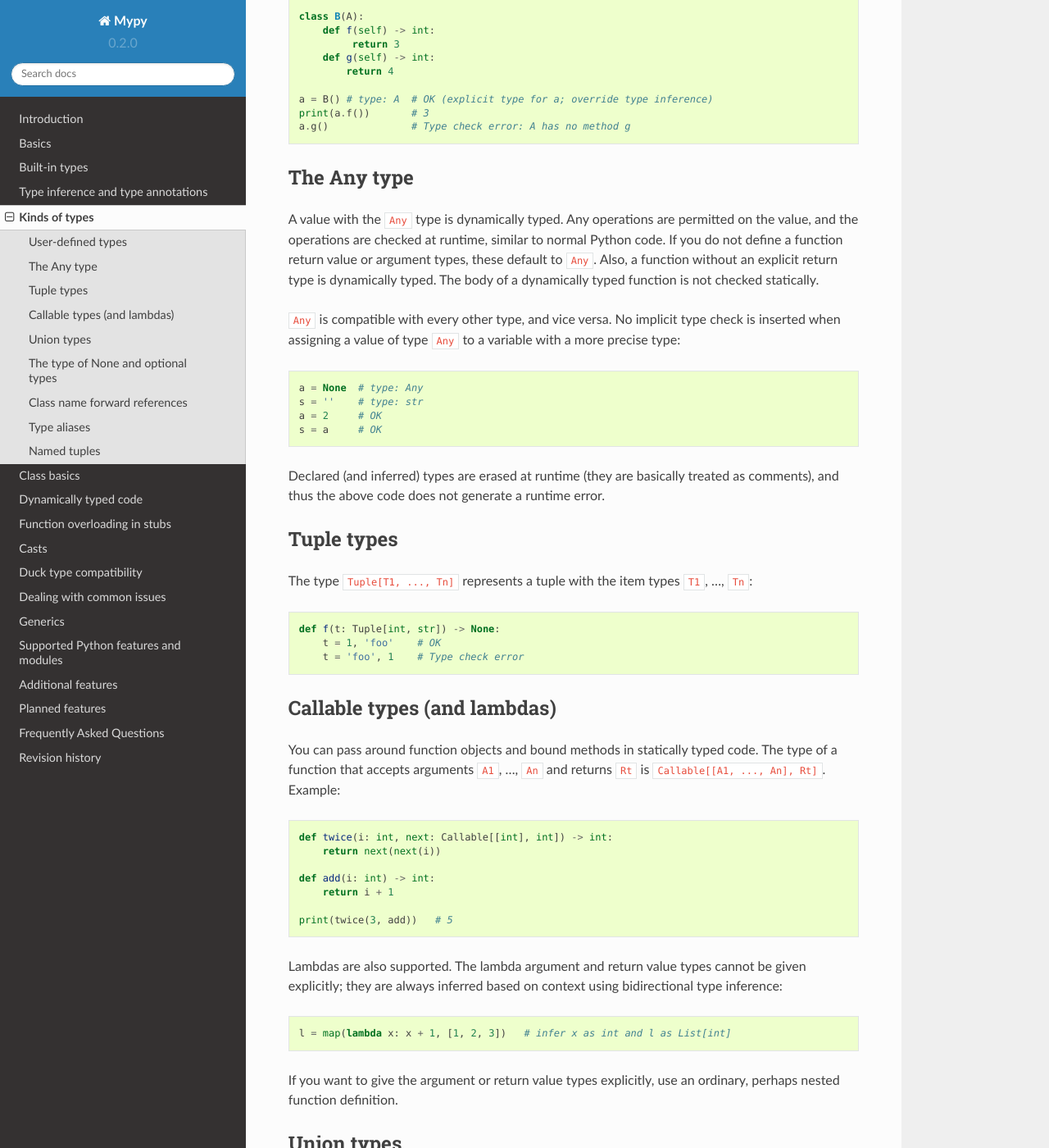
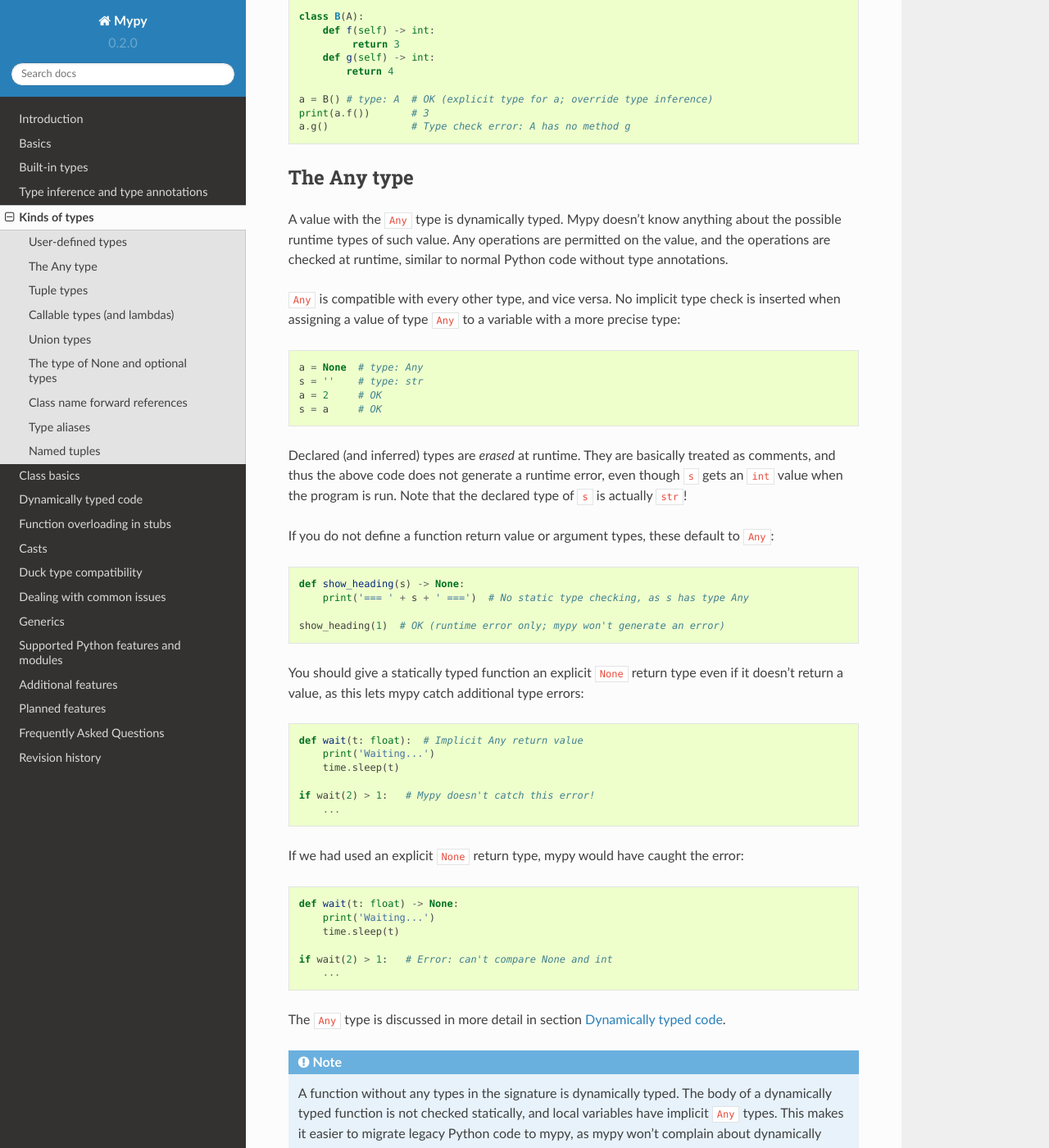
Before and after one commit to lucalysoft/mypy, a Sphinx documentation site: the page built from docs/source/kinds_of_types.rst, in a window 1280 px wide and 1400 px high, scrolled down 357 px. Shown: the whole window at 82% size. Built offline with Sphinx 7.4.7 and the Read the Docs theme 2.0.0, drawn with Linux system fonts in a browser that asks for light colours; some of the changed text lies outside the part shown.

Commit message:
Improve Any type documentation
Give more and better explanations and examples and fix out-of-date
explanations.

```diff
--- a/docs/source/kinds_of_types.rst
+++ b/docs/source/kinds_of_types.rst
@@ -27,12 +27,10 @@ compatible with all superclasses. All values are compatible with the
 The Any type
 ************
 
-A value with the ``Any`` type is dynamically typed. Any operations are
-permitted on the value, and the operations are checked at runtime,
-similar to normal Python code. If you do not define a function return
-value or argument types, these default to ``Any``. Also, a function
-without an explicit return type is dynamically typed. The body of a
-dynamically typed function is not checked statically.
+A value with the ``Any`` type is dynamically typed. Mypy doesn't know
+anything about the possible runtime types of such value. Any
+operations are permitted on the value, and the operations are checked
+at runtime, similar to normal Python code without type annotations.
 
 ``Any`` is compatible with every other type, and vice versa. No
 implicit type check is inserted when assigning a value of type ``Any``
@@ -45,9 +43,56 @@ to a variable with a more precise type:
    a = 2     # OK
    s = a     # OK
 
-Declared (and inferred) types are erased at runtime (they are
-basically treated as comments), and thus the above code does not
-generate a runtime error.
+Declared (and inferred) types are *erased* at runtime. They are
+basically treated as comments, and thus the above code does not
+generate a runtime error, even though ``s`` gets an ``int`` value when
+the program is run. Note that the declared type of ``s`` is actually
+``str``!
+
+If you do not define a function return value or argument types, these
+default to ``Any``:
+
+.. code-block:: python
+
+   def show_heading(s) -> None:
+       print('=== ' + s + ' ===')  # No static type checking, as s has type Any
+
+   show_heading(1)  # OK (runtime error only; mypy won't generate an error)
+
+You should give a statically typed function an explicit ``None``
+return type even if it doesn't return a value, as this lets mypy catch
+additional type errors:
+
+.. code-block:: python
+
+   def wait(t: float):  # Implicit Any return value
+       print('Waiting...')
+       time.sleep(t)
+
+   if wait(2) > 1:   # Mypy doesn't catch this error!
+       ...
+
+If we had used an explicit ``None`` return type, mypy would have caught
+the error:
+
+.. code-block:: python
+
+   def wait(t: float) -> None:
+       print('Waiting...')
+       time.sleep(t)
+
+   if wait(2) > 1:   # Error: can't compare None and int
+       ...
+
+The ``Any`` type is discussed in more detail in section :ref:`dynamic_typing`.
+
+.. note::
+
+  A function without any types in the signature is dynamically
+  typed. The body of a dynamically typed function is not checked
+  statically, and local variables have implicit ``Any`` types.
+  This makes it easier to migrate legacy Python code to mypy, as
+  mypy won't complain about dynamically typed functions.
 
 Tuple types
 ***********
```
Also changed, not shown: docs/source/dynamic_typing.rst (+16 -9 lines).
